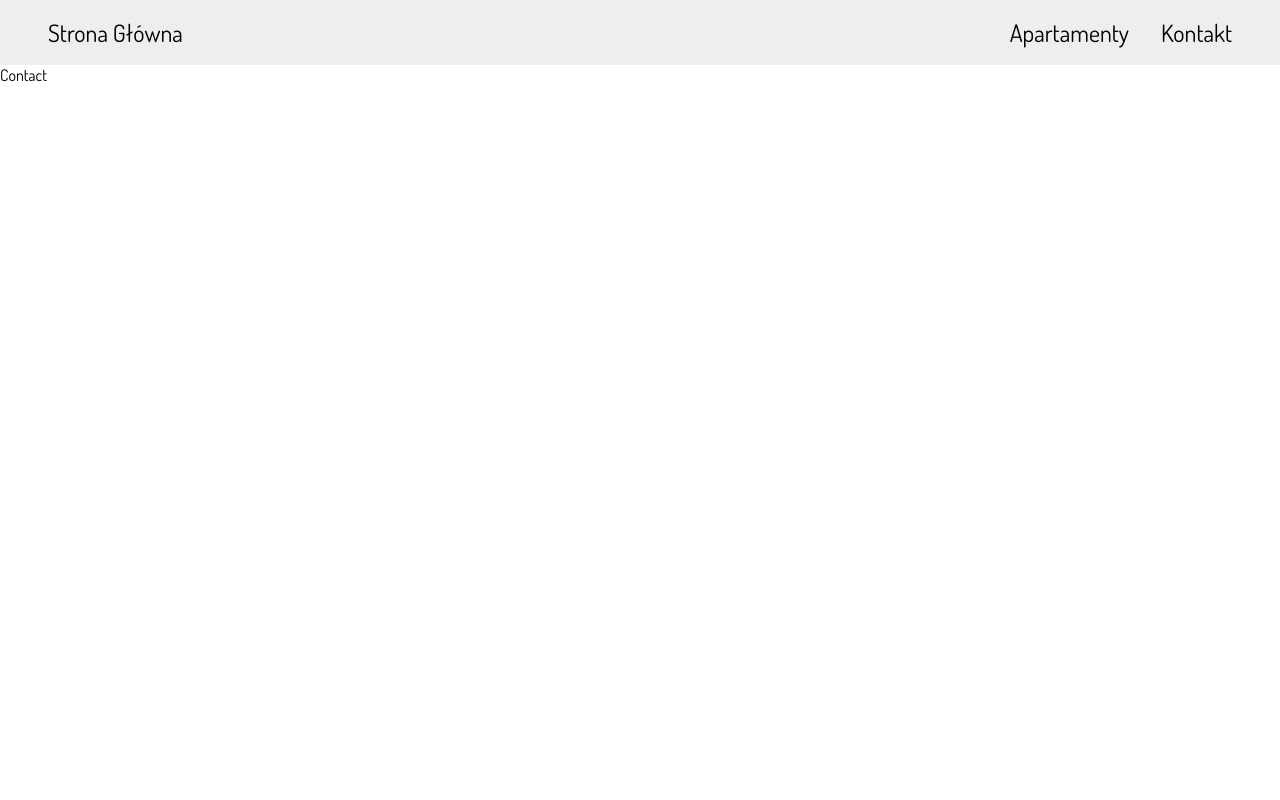
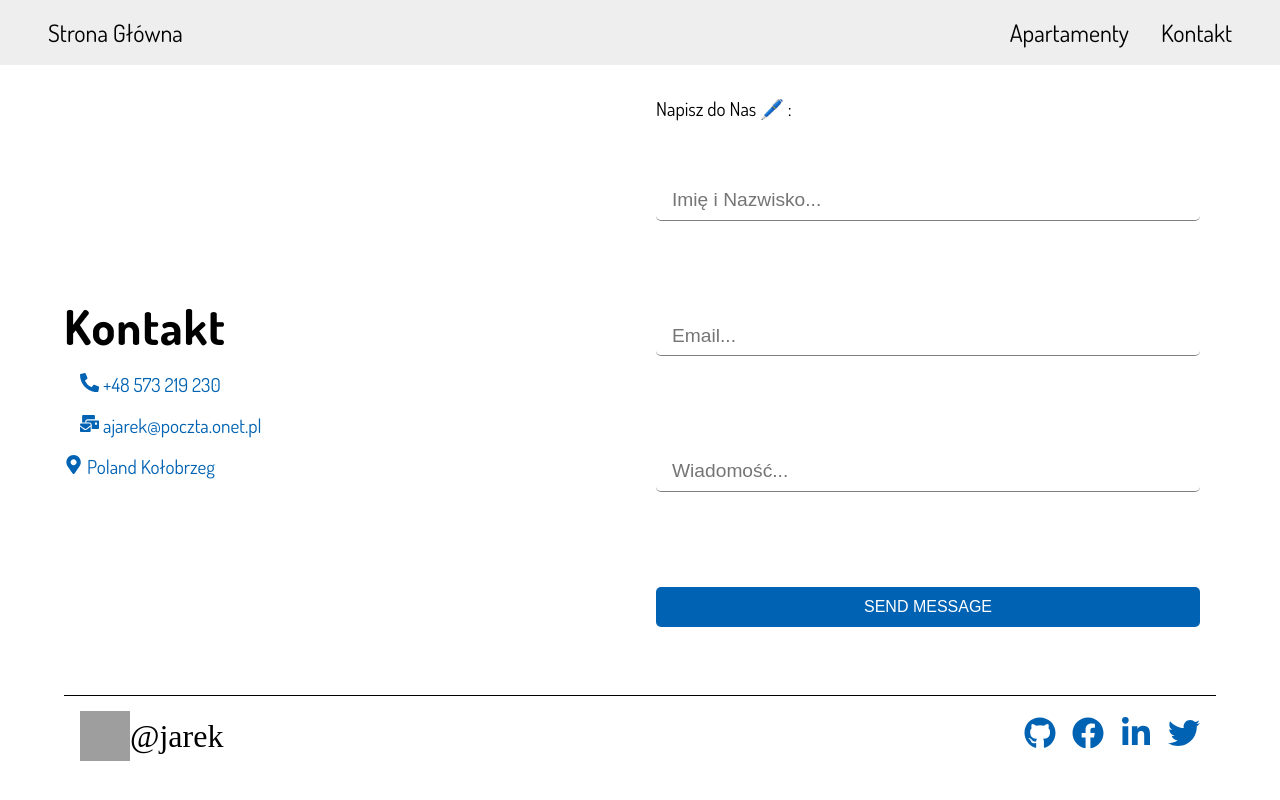
Before and after one commit to ajarek/react-86-vite-hotel-rooms-booking-Router-6.11, a React (Vite) app: page /apartment/contact in a window 1280 px wide. Built offline with nearby package versions, Linux system fonts and the light colour scheme; grey boxes are pictures that could not be loaded.

Commit message:
added Contact

```diff
--- a/package.json
+++ b/package.json
@@ -10,11 +10,14 @@
     "preview": "vite preview"
   },
   "dependencies": {
+    "@hookform/resolvers": "^3.1.0",
     "hamburger-react": "^2.5.0",
     "react": "^18.2.0",
     "react-dom": "^18.2.0",
+    "react-hook-form": "^7.43.9",
     "react-icons": "^4.8.0",
-    "react-router-dom": "^6.11.2"
+    "react-router-dom": "^6.11.2",
+    "yup": "^1.2.0"
   },
   "devDependencies": {
     "@types/react": "^18.0.28",
--- /dev/null
+++ b/src/components/Form/Form.css
@@ -0,0 +1,41 @@
+form {
+  width: 100%;
+  height: 100%;
+  display: flex;
+  flex-direction: column;
+  align-items: center;
+  justify-content: space-evenly;
+  padding: 1rem;
+}
+form input {
+  width: 100%;
+  height: 40px;
+  padding: 1rem;
+  font-size: 1.2rem;
+  outline: none;
+  border: none;
+  border-radius: 5px;
+  border-bottom: 1px solid var(--darkGrey);
+  background-color: var(--white);
+  user-select: none;
+  margin-bottom: 0.5rem;
+}
+input[type='text']:focus {
+  background-color: var(--grey);
+}
+form input[type='submit'] {
+  color: var(--white);
+  width: 100%;
+  font-size: 1rem;
+  padding: 0;
+  border: none;
+  cursor: pointer;
+  transition: all 0.2s ease-in-out;
+  background-color: var(--blue);
+}
+form input[type='submit']:hover {
+  background-color: var(--green);
+}
+form p {
+  color: var(--red);
+}
--- /dev/null
+++ b/src/components/Form/Form.jsx
@@ -0,0 +1,52 @@
+import { useForm } from 'react-hook-form'
+import { yupResolver } from '@hookform/resolvers/yup'
+import * as yup from 'yup'
+import './Form.css'
+
+export const Form = () => {
+  const schema = yup.object().shape({
+    name: yup.string().required('Your Name is Required!'),
+    email: yup.string().email().required(),
+    text: yup.string().required(),
+  })
+
+  const {
+    register,
+    handleSubmit,
+    formState: { errors },
+  } = useForm({
+    resolver: yupResolver(schema),
+  })
+
+  const onSubmit = (data) => {
+    alert('Thank you ' + data.name)
+  }
+
+  return (
+    <form onSubmit={handleSubmit(onSubmit)}>
+      <input
+        type='text'
+        placeholder='Imię i Nazwisko...'
+        {...register('name')}
+      />
+      <p>{errors?.name?.message}</p>
+      <input
+        type='text'
+        placeholder='Email...'
+        {...register('email')}
+      />
+      <p>{errors.email?.message}</p>
+      <input
+        type='text'
+        placeholder='Wiadomość...'
+        {...register('text')}
+      />
+      <p>{errors.text?.message}</p>
+
+      <input
+        type='submit'
+        value='SEND MESSAGE'
+      />
+    </form>
+  )
+}
--- a/src/pages/Contact/Contact.css
+++ b/src/pages/Contact/Contact.css
@@ -1,7 +1,110 @@
 .contact {
   width: 100%;
-  height: 100vh;
-  padding-top: 65px;
+  min-height: 80vh;
+  display: grid;
+  grid-template-columns: 1fr 1fr;
+  margin-top: 12vh;
+  padding: 0rem 4rem;
+}
+.contact .left-wrapper,
+.contact .right-wrapper {
+  width: 100%;
+  height: 75vh;
+  display: flex;
+  flex-direction: column;
+  align-items: flex-start;
+  justify-content: center;
+  border-bottom: 1px solid;
+}
+.contact .left-wrapper h1 {
+  margin-bottom: 1rem;
+  font-size: 3rem;
+  letter-spacing: 1px;
+}
+.contact .left-wrapper a {
+  font-size: 1.2rem;
+  text-decoration: none;
+  color: var(--blue);
+  margin-bottom: 1rem;
+}
+.right-wrapper p {
+  margin-left: 1rem;
+  font-size: 1.2rem;
+}
+.footer {
+  width: 100%;
+  height: 10vh;
+  grid-row: 2/3;
+  grid-column: 1/3;
   display: flex;
   flex-wrap: wrap;
+  align-items: center;
+  justify-content: space-between;
 }
+.footer a {
+  text-decoration: none;
+  color: var(--black);
+}
+.logo {
+  width: 50px;
+  height: 50px;
+  display: flex;
+  align-items: center;
+  justify-content: flex-start;
+  font-family: 'Dancing Script', cursive;
+  font-size: 2rem;
+}
+.logo img {
+  width: 100%;
+  height: 100%;
+  object-fit: cover;
+}
+
+.footer .socials {
+  width: 34%;
+  display: flex;
+  justify-content: flex-end;
+  align-items: flex-start;
+}
+.footer .socials .social {
+  margin-right: 1rem;
+}
+.footer .socials .social a {
+  color: var(--blue);
+  font-size: 2rem;
+  transition: color 0.3s ease-in-out;
+}
+.footer .socials .social a:hover {
+  color: var(--black);
+}
+@media (max-width: 800px) {
+  .contact {
+    grid-template-columns: 1fr;
+    padding: 1rem;
+  }
+  .left-wrapper {
+    grid-row: 1/2;
+    grid-column: 1/3;
+  }
+  .right-wrapper {
+    grid-row: 2/3;
+    grid-column: 1/3;
+  }
+  .contact .left-wrapper h1 {
+    font-size: 2rem;
+  }
+  .footer {
+    grid-row: 3/4;
+    grid-column: 1/3;
+  }
+  .footer .socials {
+    width: 100%;
+    display: flex;
+    justify-content: center;
+  }
+  .contact .left-wrapper,
+  .contact .right-wrapper {
+    justify-content: flex-start;
+    height: auto;
+  }
+}
--- a/src/pages/Contact/Contact.jsx
+++ b/src/pages/Contact/Contact.jsx
@@ -1,13 +1,75 @@
+import {
+  FaGithub,
+  FaTwitter,
+  FaLinkedinIn,
+  FaFacebook,
+  FaPhoneAlt,
+  FaMailBulk,
+  FaMapMarkerAlt,
+} from 'react-icons/fa'
+import { Form } from '../../components/Form/Form'
 import './Contact.css'
-
-import './Contact.css'
-
 export const Contact = () => {
-
-
   return (
     <div className='contact'>
-     Contact
+      <div className='left-wrapper'>
+        <h1>Kontakt</h1>
+        <a
+          className={'link'}
+          href='tel:+48573219230'
+        >
+          <FaPhoneAlt /> +48 573 219 230
+        </a>
+        <a
+          className={'link'}
+          href='mailto:ajarek@poczta.onet.pl'
+        >
+          <FaMailBulk /> ajarek@poczta.onet.pl
+        </a>
+        <a href='#'>
+          <FaMapMarkerAlt /> Poland Kołobrzeg{' '}
+        </a>
+      </div>
+      <div className='right-wrapper'>
+        <p>Napisz do Nas 🖊️ :</p>
+        <Form />
+      </div>
+      <div className='footer'>
+        <a
+          className={'link'}
+          href='mailto:ajarek@poczta.onet.pl'
+        >
+          <div className='logo'>
+            <img
+              src='my-logo.png'
+              alt='logo'
+            />
+            @jarek
+          </div>
+        </a>
+        <div className='socials'>
+          <div className='social'>
+            <a href='#'>
+              <FaGithub />
+            </a>
+          </div>
+          <div className='social'>
+            <a href='#'>
+              <FaFacebook />
+            </a>
+          </div>
+          <div className='social'>
+            <a href='#'>
+              <FaLinkedinIn />
+            </a>
+          </div>
+          <div className='social'>
+            <a href='#'>
+              <FaTwitter />
+            </a>
+          </div>
+        </div>
+      </div>
     </div>
   )
 }
```
Also changed, not shown: 1 other file (tests, documents, lock files or other folders).
